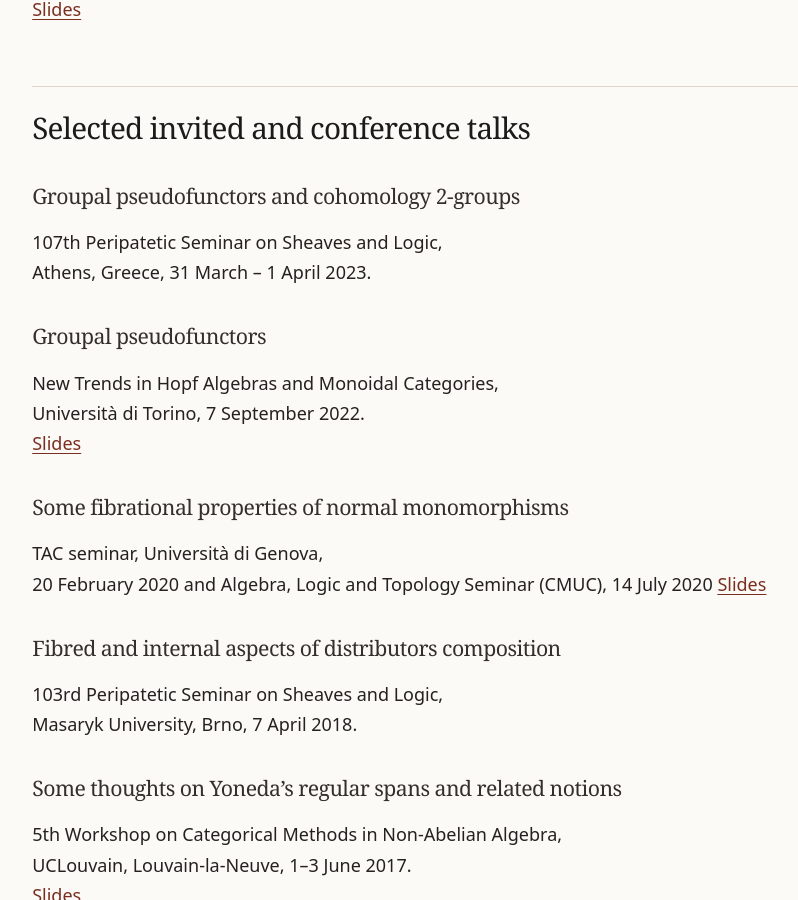
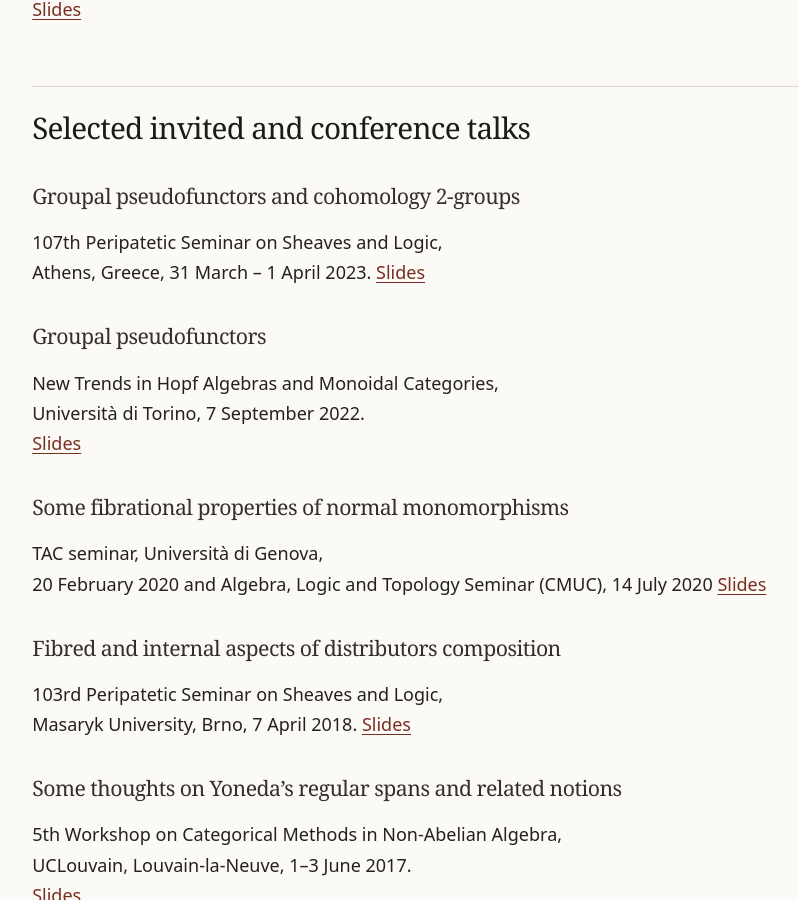
Before and after one commit to gmetere/gmetere.github.io, a Jekyll site: the page built from talks.md, in a window 1280 px wide and 900 px high, scrolled down 994 px. Shown: the whole window, without its empty margins (113-911 px from the left). Built offline with Jekyll 4.4.1, drawn with Linux system fonts in a browser that asks for light colours.

Commit message:
Update talks.md

```diff
--- a/talks.md
+++ b/talks.md
@@ -35,7 +35,7 @@ Dipartimento di Matematica, Università degli Studi di Milano,
 
 107th Peripatetic Seminar on Sheaves and Logic,
 Athens, Greece, 31 March – 1 April 2023.
-
+[Slides](/pssl107.pdf)
 
 ### Groupal pseudofunctors
 
@@ -58,6 +58,7 @@ Algebra, Logic and Topology Seminar (CMUC),
 
 103rd Peripatetic Seminar on Sheaves and Logic,
 Masaryk University, Brno, 7 April 2018.
+[Slides](/pssl103.pdf)
 
 ### Some thoughts on Yoneda's regular spans and related notions
 
```
